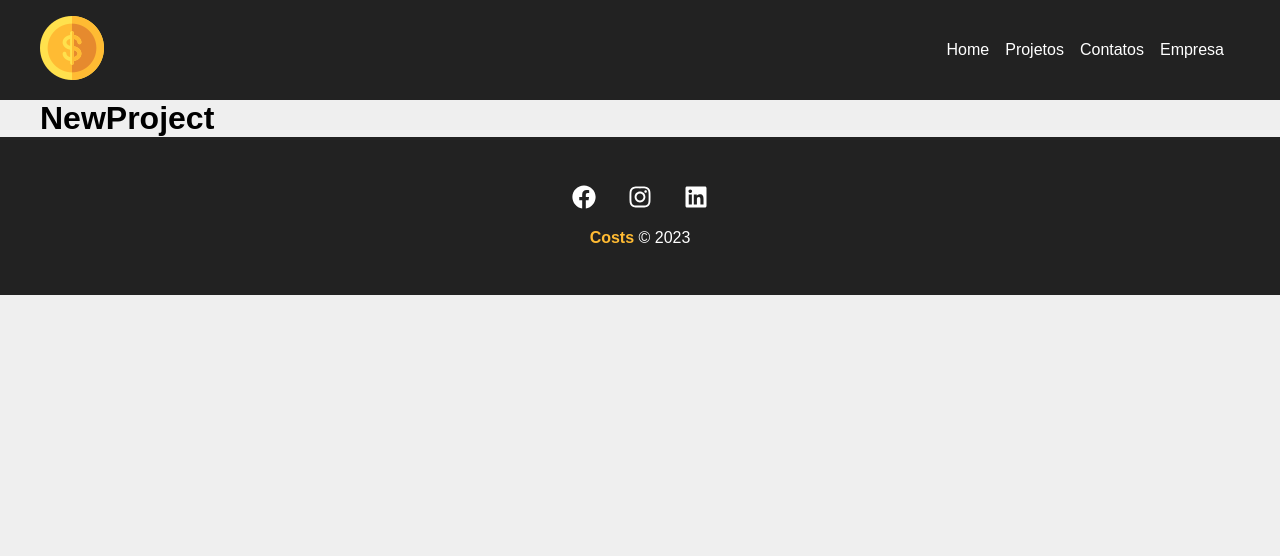
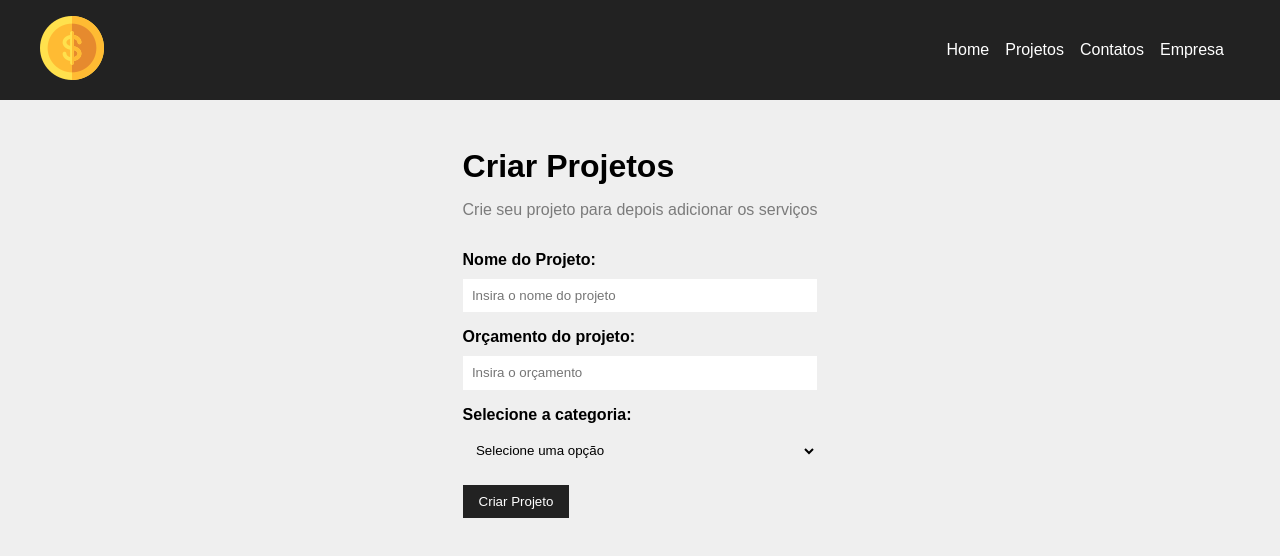
Before and after one commit to LuisPedro53/Projeto-Site-Custos, a React (Create React App) app: page /newproject in a window 1280 px wide. Shown: the top 556 px of the page. Built offline with nearby package versions, Linux system fonts and the light colour scheme.

Commit message:
Implementação de Botão de Criar Projeto

```diff
--- a/src/App.js
+++ b/src/App.js
@@ -11,17 +11,17 @@
 function App() {
   return (
     <Router>
-      <NavBar/>
+      <NavBar />
 
       <Routes>
-        <Route path="/" element={<Container customClass = "min-height"><Home /></Container>} />
+        <Route path="/" element={<Container customClass="min-height"><Home /></Container>} />
         <Route path="/projects" element={<Container><Projects /></Container>} />
         <Route path="/company" element={<Container><Company /></Container>} />
         <Route path="/contact" element={<Container><Contact /></Container>} />
         <Route path="/newproject" element={<Container><NewProject /></Container>} />
 
       </Routes>
-      <Footer />
+      {/* <Footer />   */}
     </Router>
 
   );
--- /dev/null
+++ b/src/components/form/Input.js
@@ -0,0 +1,18 @@
+import styles from './Input.module.css'
+
+function Input({type, text, name, placeholder,handleOnChange,value}){
+  return(
+    <div className={styles.form_control}>
+      <label htmlFor={name}>{text}:</label>
+      <input type={type}
+      name = {name}
+      id = {name}
+      placeholder={placeholder}
+      onChange={handleOnChange}
+      value = {value}
+      />
+    </div>
+  )
+}
+
+export default Input;
--- /dev/null
+++ b/src/components/form/Input.module.css
@@ -0,0 +1,20 @@
+.form_control {
+  display: flex;
+  flex-direction: column;
+  margin-bottom: 1em;
+}
+
+.form_control label{
+  margin-bottom: 0.6em;
+  font-weight: bold;
+}
+
+.form_control input{
+  padding: 0.7em;
+  border-radius: 0;
+  border: none;
+}
+
+.form_control_input::placeholder{
+  color: #7b7b7b;
+}
--- /dev/null
+++ b/src/components/form/Select.js
@@ -0,0 +1,14 @@
+import styles from './Select.module.css'
+
+function Select({ text, name,option,handleOnChange,value}){
+  return(
+    <div className={styles.form_control}>
+      <label htmlFor={name}>{text}:</label>
+      <select name = {name} id = {name}>
+        <option>Selecione uma opção</option>
+      </select>
+    </div>
+  )
+}
+
+export default Select;
--- /dev/null
+++ b/src/components/form/Select.module.css
@@ -0,0 +1,16 @@
+.form_control {
+  display: flex;
+  flex-direction: column;
+  margin-bottom: 1em;
+}
+
+.form_control label{
+  margin-bottom: 0.6em;
+  font-weight: bold;
+}
+
+.form_control select{
+  padding: 0.7em;
+  border-radius: 0;
+  border: none;
+}
--- /dev/null
+++ b/src/components/form/SubmitButton.js
@@ -0,0 +1,11 @@
+import styles from './SubmitButton.module.css'
+
+function SubmitButton({text}){
+  return(
+    <div>
+      <button className={styles.btn}>{text}</button>
+    </div>
+  )
+}
+
+export default SubmitButton;
--- /dev/null
+++ b/src/components/form/SubmitButton.module.css
@@ -0,0 +1,13 @@
+.btn{
+  background-color: #222;
+  color: #FFF;
+  padding: 0.7em 1.2em;
+  text-decoration: none;
+  transition: 0.5s;
+  cursor:pointer;
+  border: none;
+}
+
+.btn:hover{
+  color: #ffbb33;
+}
--- a/src/components/layout/NavBar.js
+++ b/src/components/layout/NavBar.js
@@ -7,7 +7,7 @@
 
 function NavBar(){
   return (
-    <nav class={styles.navbar}>
+    <nav className={styles.navbar}>
       <Container>
         <Link to="/">
           <img src = {logo} alt = "Costs"></img>
--- a/src/components/pages/NewProject.js
+++ b/src/components/pages/NewProject.js
@@ -1,6 +1,13 @@
+import ProjectForm from '../projects/ProjectForm'
+import styles from './NewProject.module.css'
+
 function NewProject(){
   return(
-    <h1>NewProject</h1>
+    <div className={styles.newproject_container}>
+      <h1>Criar Projetos</h1>
+      <p>Crie seu projeto para depois adicionar os serviços</p>
+      <ProjectForm btnText = "Criar Projeto"/>
+    </div>
   )
 }
 
--- /dev/null
+++ b/src/components/pages/NewProject.module.css
@@ -0,0 +1,13 @@
+.newproject_container{
+  margin: 450px;
+  margin: 0 auto;
+  padding: 3em;
+}
+
+.newproject_container h1{
+  margin-bottom: 0.5em;
+}
+
+.newproject_container p{
+  color: #7b7b7b;
+}
--- /dev/null
+++ b/src/components/projects/ProjectForm.js
@@ -0,0 +1,26 @@
+import styles from './ProjectForm.module.css'
+import Input from '../form/Input';
+import Select from '../form/Select';
+import SubmitButton from '../form/SubmitButton';
+
+function ProjectForm({btnText}){
+  return (
+    <form className={styles.form}>
+      <Input
+      type = "text"
+      text = "Nome do Projeto"
+      name = "name"
+      placeholder="Insira o nome do projeto"/>
+      <Input
+      type = "number"
+      text = "Orçamento do projeto"
+      name = "budget"
+      placeholder="Insira o orçamento"/>
+      <Select name = "category_id" text = "Selecione a categoria"/>
+      <SubmitButton text = {btnText}/>
+
+    </form>
+  )
+}
+
+export default ProjectForm;
--- /dev/null
+++ b/src/components/projects/ProjectForm.module.css
@@ -0,0 +1,4 @@
+.form{
+  width: 100%;
+  margin: 2em 0 ;
+}
```
